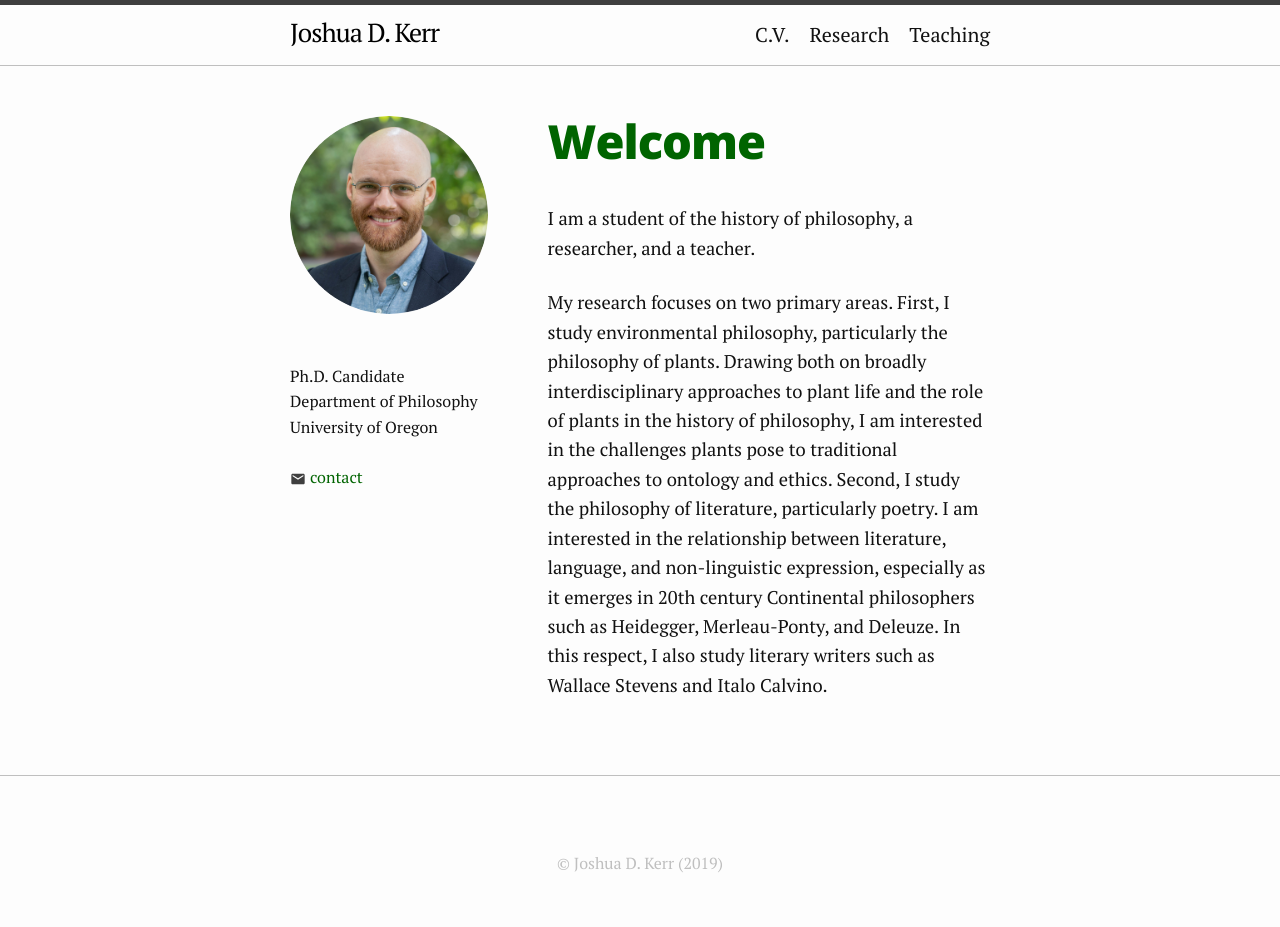
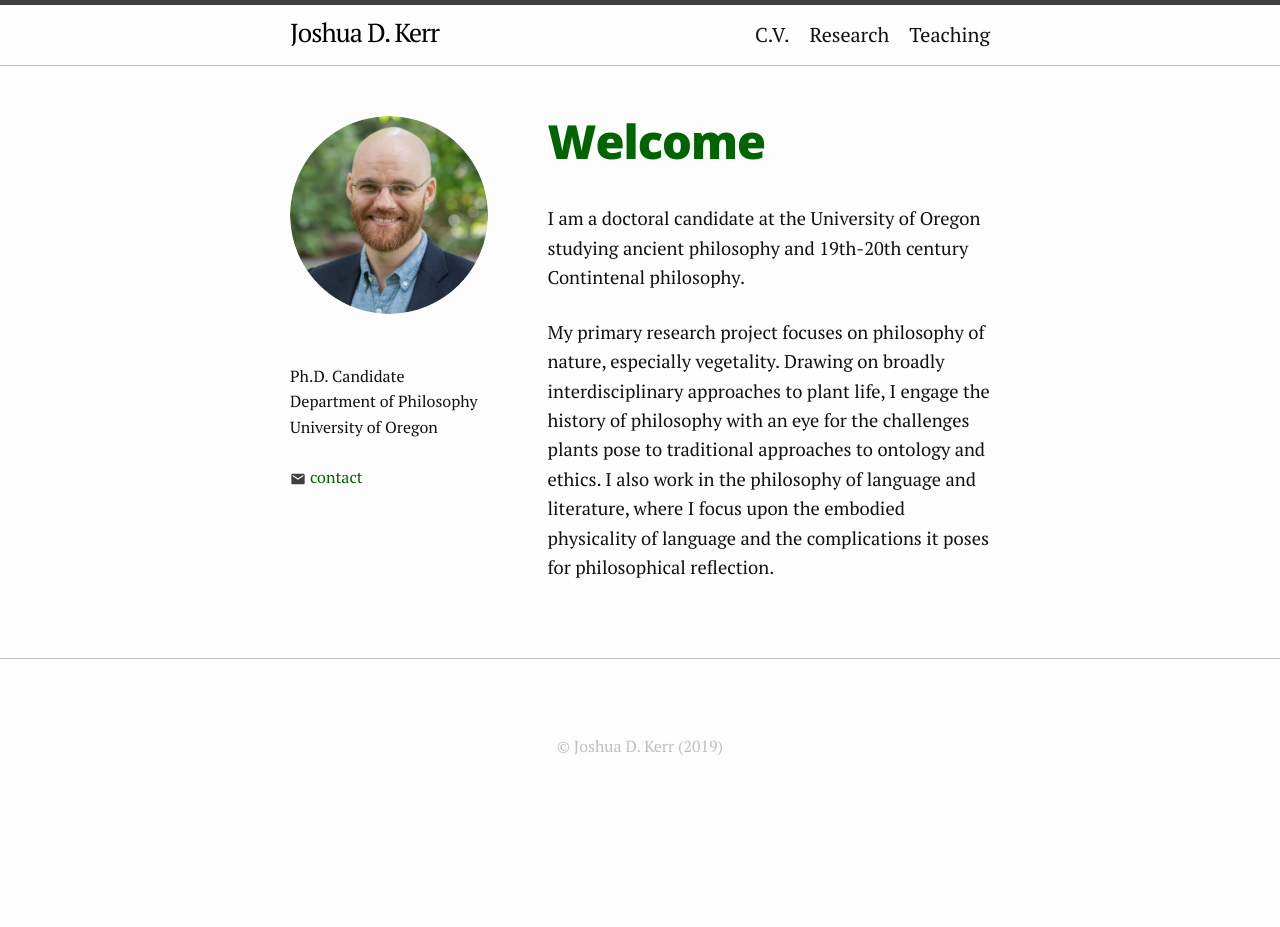
Before and after one commit to joshuakerr/joshuakerr.github.io.old, a Jekyll site: the page built from index.md, in a window 1280 px wide. Built offline with Jekyll 4.4.1, drawn with Linux system fonts in a browser that asks for light colours; after the commit the page ends 900 px from its top, so only the background shows below that.

Commit message:
update description

```diff
--- a/index.md
+++ b/index.md
@@ -5,6 +5,6 @@
 ---
 
 <br>
-I am a student of the history of philosophy, a researcher, and a teacher.
+I am a doctoral candidate at the University of Oregon studying ancient philosophy and 19th-20th century Contintenal philosophy.
 
-My research focuses on two primary areas. First, I study environmental philosophy, particularly the philosophy of plants. Drawing both on broadly interdisciplinary approaches to plant life and the role of plants in the history of philosophy, I am interested in the challenges plants pose to traditional approaches to ontology and ethics. Second, I study the philosophy of literature, particularly poetry. I am interested in the relationship between literature, language, and non-linguistic expression, especially as it emerges in 20th century Continental philosophers such as Heidegger, Merleau-Ponty, and Deleuze. In this respect, I also study literary writers such as Wallace Stevens and Italo Calvino.
+My primary research project focuses on philosophy of nature, especially vegetality. Drawing on broadly interdisciplinary approaches to plant life, I engage the history of philosophy with an eye for the challenges plants pose to traditional approaches to ontology and ethics. I also work in the philosophy of language and literature, where I focus upon the embodied physicality of language and the complications it poses for philosophical reflection.
```
